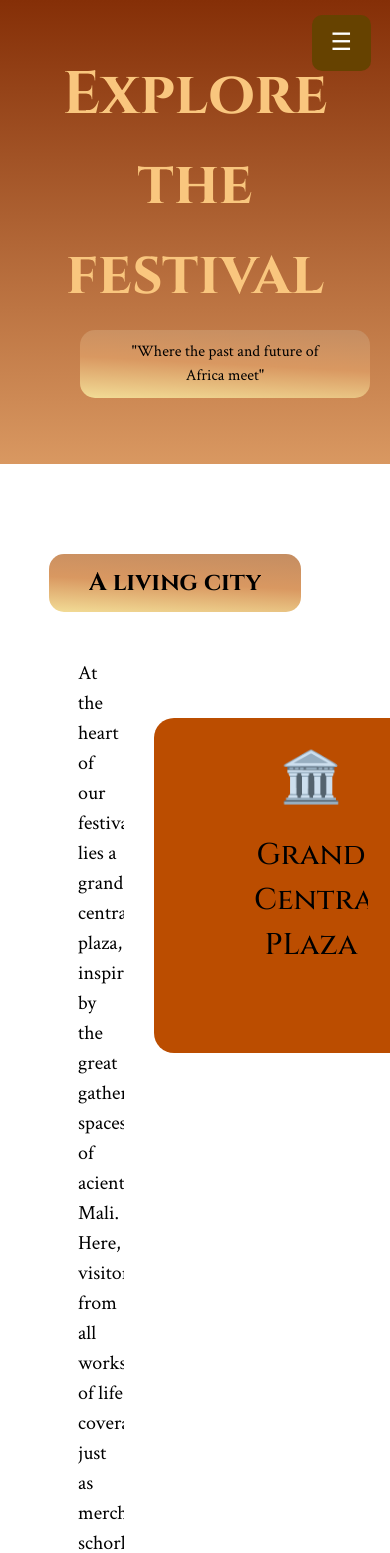
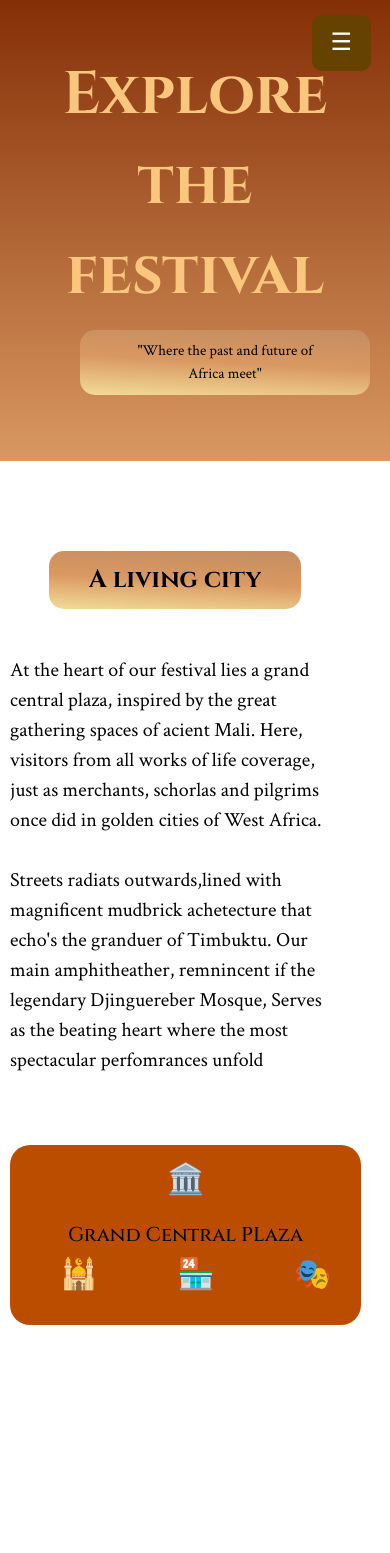
Before and after one commit to atrojiggambob22/MainMaliEmp, a React (Vite) app: page /RoyalFest in a window 390 px wide. Shown: the top 1553 px of the page. Built offline with nearby package versions, Linux system fonts and the light colour scheme.

Commit message:
changes to thhe royal fest page now responsive

```diff
--- a/src/RoyalCourt.css
+++ b/src/RoyalCourt.css
@@ -1,3 +1,4 @@
+
 .topofRoyal{
     background: none !important;
 
@@ -6,9 +7,19 @@
 
     .topofRoyalF h3{
         font-size: 60px !important;
-        width: 50% !important;
+        width: 100% !important;
         position: relative;
-        left: 80px;
+        left:-10px;
+    }
+    .topofRoyalF-sub1{
+        position: relative;
+        left:-30px;
+        /* margin-right: 50p; */
+        /* width: 100% !important; */
+    }
+    .topofRoyalF-sub1 p{
+        width: 80% !important;
+
     }
     .FirstofTheRoyal{
         padding: 0 !important;
@@ -17,13 +28,20 @@
         flex-direction: column;
     }
     .FirstofTheRoyal-subSS{
-        font-size: 20px !important;
+        font-size:15px !important;
         text-wrap: nowrap;
         position: relative;
-        left: -80px !important;
+        left:-70px !important;
     }
+    .Firtsparolunderthecontent1{
+        position: relative;
+        left:-10px !important;
+        font-size: 15px !important;
+    }
+
     .FirstofTheRoyal-sub1-2{
         margin: 20px 40px;
+        width: 80%;
     }
     .FirstofTheRoyal-sub1-2 p{
         left: 10px !important;
--- a/src/RoyalCourt.jsx
+++ b/src/RoyalCourt.jsx
@@ -73,8 +73,9 @@ export default function RoyalCourt() {
 
             <div className='FirstMaliSSsub3-Sub2-Content1 topofRoyalF'>
             <h3  className=' text-[70px] font-bold text-center' >Let's Connect</h3>
-               <div className="my-[10px]">
-                 <p className=" w-[38%] text-center relative left-[30%] topofRoyal" style={{fontFamily:"Crimson Text"}} >We'd love to hear from you. Whether you're planning your visit to the heart of Musa, have a story or song to share, or simply want to say hello - our doors and drums are open</p>
+
+               <div className="my-[10px] topofRoyalF-sub1 ">
+                 <p className=" w-[58%] text-center relative left-[20%] topofRoyal" style={{fontFamily:"Crimson Text"}} >We'd love to hear from you. Whether you're planning your visit to the heart of Musa, have a story or song to share, or simply want to say hello - our doors and drums are open</p>
             </div>
             <div className="relative left-[40px] ">
 
@@ -88,7 +89,8 @@ export default function RoyalCourt() {
         <div className="text-center bg-[#fce09dae] p-30 FirstofTheRoyal">
 
         <div className='my-[90px]'>
-            <div className='inline-block p-[10px] px-[80px]  my-[50px] relative top-[-30px]'>
+            <div className='inline-block p-[10px] px-[80px]  my-[50px] relative top-[-30px] mx-[30px] firstsegofheadd-hes'>
+
             <h3 className='text-[30px] font-bold firstsegofheadd FirstofTheRoyal-subSS'>SUMMON THE ROYAL SCRIBES</h3>
             </div>
 
--- a/src/RoyalFest.css
+++ b/src/RoyalFest.css
@@ -58,7 +58,7 @@
     border-radius: 20px;
 }
 .firstsetofthefeatsfestSub33-Sub1{
-    width: 70%;
+    width: 80%;
     position: relative;
     left: 10%;
     top:-40px;
@@ -95,3 +95,56 @@
     font-weight: 500 !important;
     font-size: 20px;
 }
+@media (min-width:200px) and (max-width:700px){
+    .THefirstoftjefesrtivaldjfjf{
+        flex-direction: column;
+        left:10px;
+         overflow: hidden !important;
+
+    }
+    .THefirstoftjefesrtivaldjfjf p{
+        width: 80%;
+    }
+    .granddcentral{
+        padding: 10px;
+        top: 40px;
+        margin-bottom: 90px;
+        width: 90%;
+    }
+    .granddcentral h3{
+        font-size: 20px;
+    }
+    .granddcentral1{
+        font-size: 30px;
+    }
+    .granddcentral2{
+        position: relative;
+
+        left: 20px;
+    }
+    .firstsegofheaddwalk{
+        position: relative;
+        left:5px !important;
+    }
+    .firstsetofthefeatsfest{
+        grid-template-columns: repeat(1,1fr);
+    }
+    .firstsetofthefeatsfestsub2cheife{
+        grid-template-columns: repeat(2,1fr);
+    }
+    .firstsegofheaddGEneral{
+        grid-template-columns: repeat(1,1fr);
+    }
+    .firstsetofthefeatsfestSub33{
+        width:90% ;
+        left:-45px;
+        position: relative;
+
+    }
+    .firstsetofthefeatsfestSub33-Sub1{
+        /* width: 100% !important; */
+    }
+    .thridphaseofthemsections{
+        grid-template-columns: repeat(1,1fr);
+    }
+}
--- a/src/RoyalFest.jsx
+++ b/src/RoyalFest.jsx
@@ -100,21 +100,21 @@ export default function RoyalFest(){
         <div className="text-center ">
             <div className=" py-[90px]">
             <div className="firstsegofheadd mb-[40px] rounded-[10px]"><h3 className="font-bold  text-[40px] ">A living city</h3></div>
-            <div className="flex gap-[30px] relative left-[20%]">
+            <div className="flex gap-[30px] relative left-[20%] THefirstoftjefesrtivaldjfjf">
             <p className="w-[30%] text-left text-[20px]" style={{fontFamily:"Crimson Text"}}>
                 At the heart of our festival lies a grand central plaza, inspired by the great gathering spaces of acient Mali. Here, visitors from all works of life coverage, just as merchants, schorlas and pilgrims once did in golden cities of West Africa.
                 <br />
                 <br />
                 Streets radiats outwards,lined with magnificent mudbrick achetecture that echo's the granduer of Timbuktu. Our main amphitheather, remnincent if the legendary Djinguereber Mosque, Serves as the beating heart where the most spectacular perfomrances unfold
             </p>
-            <div className=" bg-amber-700 px-[80px] py-[20px] rounded-[20px] h-[10%] relative top-[60px]">
-                <div className="text-[50px] ">
+            <div className=" bg-amber-700 px-[80px] py-[20px] rounded-[20px] h-[10%] relative top-[60px] granddcentral">
+                <div className="text-[50px] granddcentral1 ">
                 🏛️
 
                 </div>
                 <div className="p-[20px]">
                     <h3 className="text-[30px] font-[500]">Grand Central PLaza</h3>
-                    <div className="flex gap-[80px]">
+                    <div className="flex gap-[80px] granddcentral2">
                     <div className="text-[30px]">🕌</div>
                     <div className="text-[30px]">🏪</div>
                     <div className="text-[30px]">🎭</div>
@@ -127,7 +127,7 @@ export default function RoyalFest(){
             </div>
 
             <div className="py-[50px]">
-                <div className="firstsegofheadd my-[40px]"><h3 className="text-[50px]">Walk through history</h3></div>
+                <div className="firstsegofheadd my-[40px] firstsegofheaddwalk"><h3 className="text-[50px]">Walk through history</h3></div>
                 <div className="grid grid-cols-4 firstsetofthefeatsfest">
                     <div className="firstsetofthefeatsfestsub1">
                         <div className="icon">⚔️</div>
@@ -222,7 +222,7 @@ export default function RoyalFest(){
                     <div className="firstsetofthefeatsfestSub33-Sub1">
                         <p>General admission grants you a <span className="text-yellow-400">yellow band </span> and access to the wonders of Mali. But seek out our actors throughout the festival -- they hold special key's that unluck depper, more intimate experiences</p>
                     </div>
-                    <div className="text-left grid grid-cols-3 gap-[30px]">
+                    <div className="text-left grid grid-cols-3 gap-[30px] firstsegofheaddGEneral">
                          <div className="firstsetofthefeatsfestSub33-Sub2">
                         <div className="icon">🔨</div>
                         <div>
@@ -267,7 +267,7 @@ export default function RoyalFest(){
 
                 <div className="firstsetofthefeatsfestSub44">
                     <div><h3>Expect the extra odinary</h3></div>
-                    <div className="grid grid-cols-3">
+                    <div className="grid grid-cols-3 thridphaseofthemsections">
                         <div className="firstsetofthefeatsfestSub44-Sub1">
                             <div>🎵</div>
                             <h3>Groit Storytellers</h3>
@@ -458,7 +458,7 @@ export default function RoyalFest(){
                                   <li>Contact</li>
                               </div>
                           </div>
-                </footer>
+            </footer>
 
 
 
```
